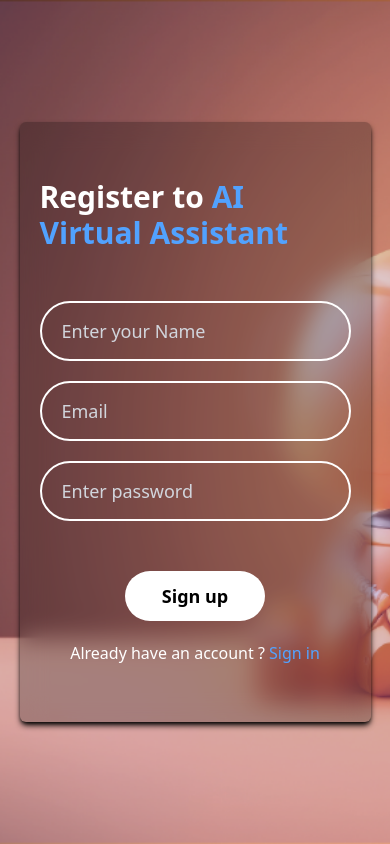
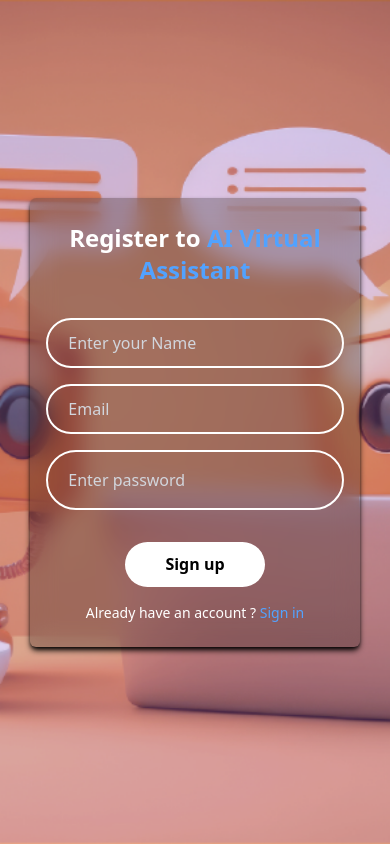
Before and after one commit to Ankit0886/AI-Virtual-Assistant, a React (Vite) app in the folder Frontend/: page /signup in a window 390 px wide. Built offline with nearby package versions, Linux system fonts and the light colour scheme; no server answers.

Commit message:
Update SignUp.jsx

```diff
--- a/Frontend/src/Pages/SignUp.jsx
+++ b/Frontend/src/Pages/SignUp.jsx
@@ -38,36 +38,37 @@ function SignUp ()  {
 
   }
   return (
-    <div className='w-full h-[100vh] bg-cover flex justify-center items-center'
+    <div className='w-full min-h-screen bg-[center_top] sm:bg-center bg-cover bg-no-repeat flex justify-center items-center px-3 sm:px-0'
     style={{backgroundImage:`url(${bg})`}}>
 
-    <form className='w-[90%] h-[600px] max-w-[500px] bg-[#0000003d] backdrop-blur-md shadow-md
-    shadow-black rounded-md flex flex-col justify-center items-center gap-[20px] px-[20px]' onSubmit={handleSignup}>
+    <form className='w-[90%] h-[600px] max-w-[500px] h-auto sm:h-[600px] bg-[#0000003d] backdrop-blur-md shadow-md
+    shadow-black rounded-md flex flex-col justify-center items-center gap-4 sm:gap-[20px] px-4 sm:px-[20px] py-6 sm:py-0' onSubmit={handleSignup}>
 
-      <h1 className='text-white text-3xl font-semibold mb-[30px]'>
+      <h1 className='text-white text-2xl sm:text-3xl font-semibold mb-4 sm:mb-[30px] text-center'>
         Register to  <span className='text-blue-400'>AI Virtual Assistant</span>
         </h1>
 
-        <input type="text" placeholder='Enter your Name' className='w-full h-[60px] outline-none
-         border-2 border-white bg-transparent text-white placeholder-gray-300 px-[20px] py-[10px] rounded-full text-[18px]'
+        <input type="text" placeholder='Enter your Name' className='w-full h-[50px] sm:h-[60px] outline-none
+         border-2 border-white bg-transparent text-white placeholder-gray-300 px-5 py-2 rounded-full text-[16px] sm:text-[18px]'
          required onChange={(e)=> setName(e.target.value)} value={name}/>
 
-         <input type="Email" placeholder='Email' className='w-full h-[60px] outline-none
-         border-2 border-white bg-transparent text-white placeholder-gray-300 px-[20px] py-[10px] rounded-full text-[18px]'
+         <input type="Email" placeholder='Email' className='w-full h-[50px] sm:h-[60px] outline-none
+         border-2 border-white bg-transparent text-white placeholder-gray-300 px-5 py-2 rounded-full text-[16px] sm:text-[18px]'
          required onChange={(e)=> setEmail(e.target.value)} value={email}/>
 
-         <div className='w-full h-[60px] border-2 border-white bg-transparent text-white rounded-full text-[18px]'>
+         <div className='w-full h-[60px] sm:h-[60px] border-2 border-white bg-transparent text-white rounded-full text-[18px]'>
 
           <input type="password" placeholder='Enter password' className='w-full h-full rounde-full outline-none bg-transparent
-          text-white placeholder-gray-300 px-[20px] py-[10px] text-[18px]'
+          text-white placeholder-gray-300 px-5 py-2 text-[16px] sm:text-[18px]'
           required onChange={(e)=> setPassword(e.target.value)} value={password}/>
          </div>
 
          {err.length>0 && <p className='text-red-500 text-[16px]'>*{err}</p>}
 
-         <button className='min-w-[140px] h-[50px] text-[18px] font-semibold bg-white text-black rounded-full mt-[30px]'disabled={loading}>{loading?"loading...":"Sign up"}</button>
+         <button className='min-w-[140px] h-[45px] sm:h-[50px] text-[16px] sm:text-[18px] font-semibold bg-white
+         text-black rounded-full mt-4 sm:mt-[30px]'disabled={loading}>{loading?"loading...":"Sign up"}</button>
 
-         <p className='text-white text-[16px] cursor-pointer' onClick={()=> navigate("/signin")}>Already have an account ? <span className='text-blue-400'>Sign in</span></p>
+         <p className='text-white text-sm sm:text-[16px] cursor-pointer' onClick={()=> navigate("/signin")}>Already have an account ? <span className='text-blue-400'>Sign in</span></p>
 
 
     </form>
```
